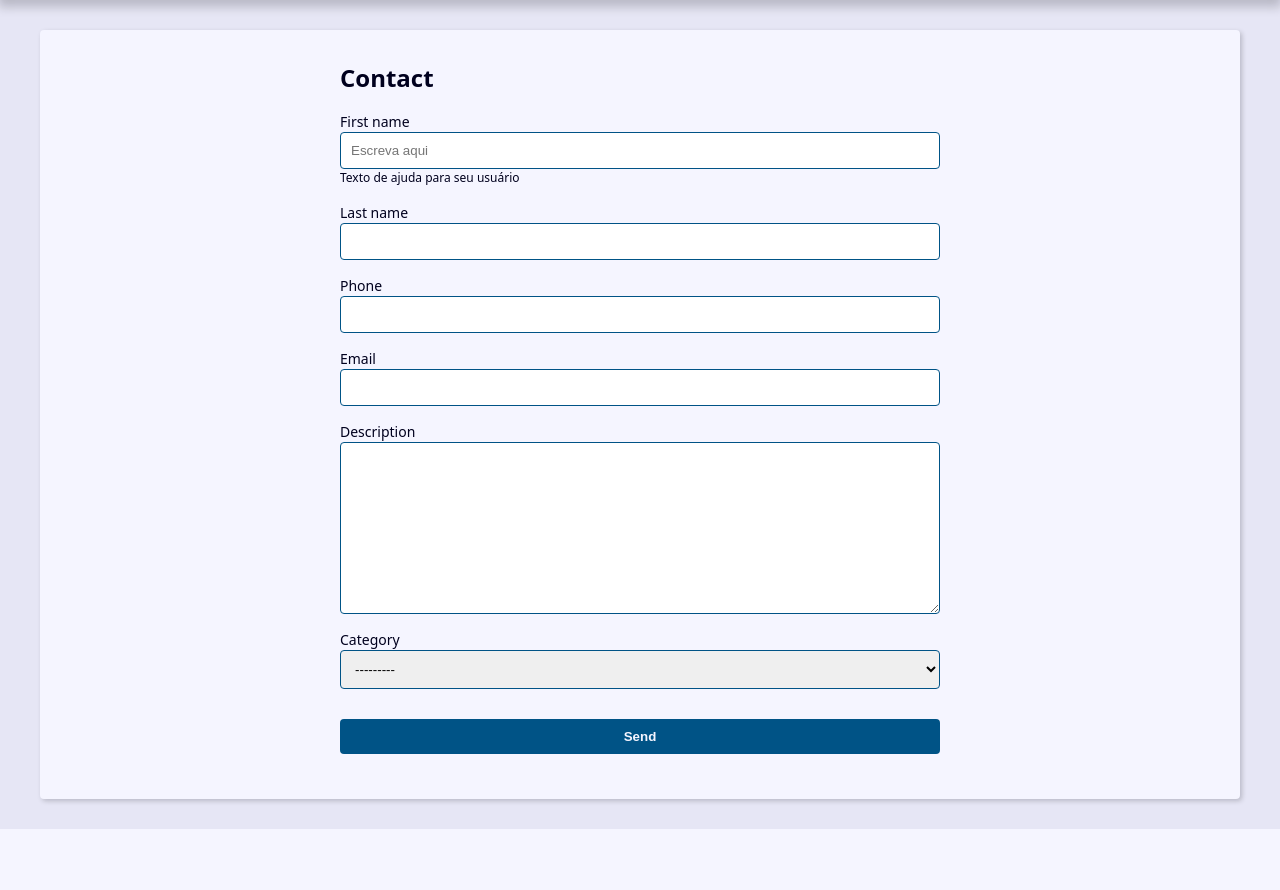
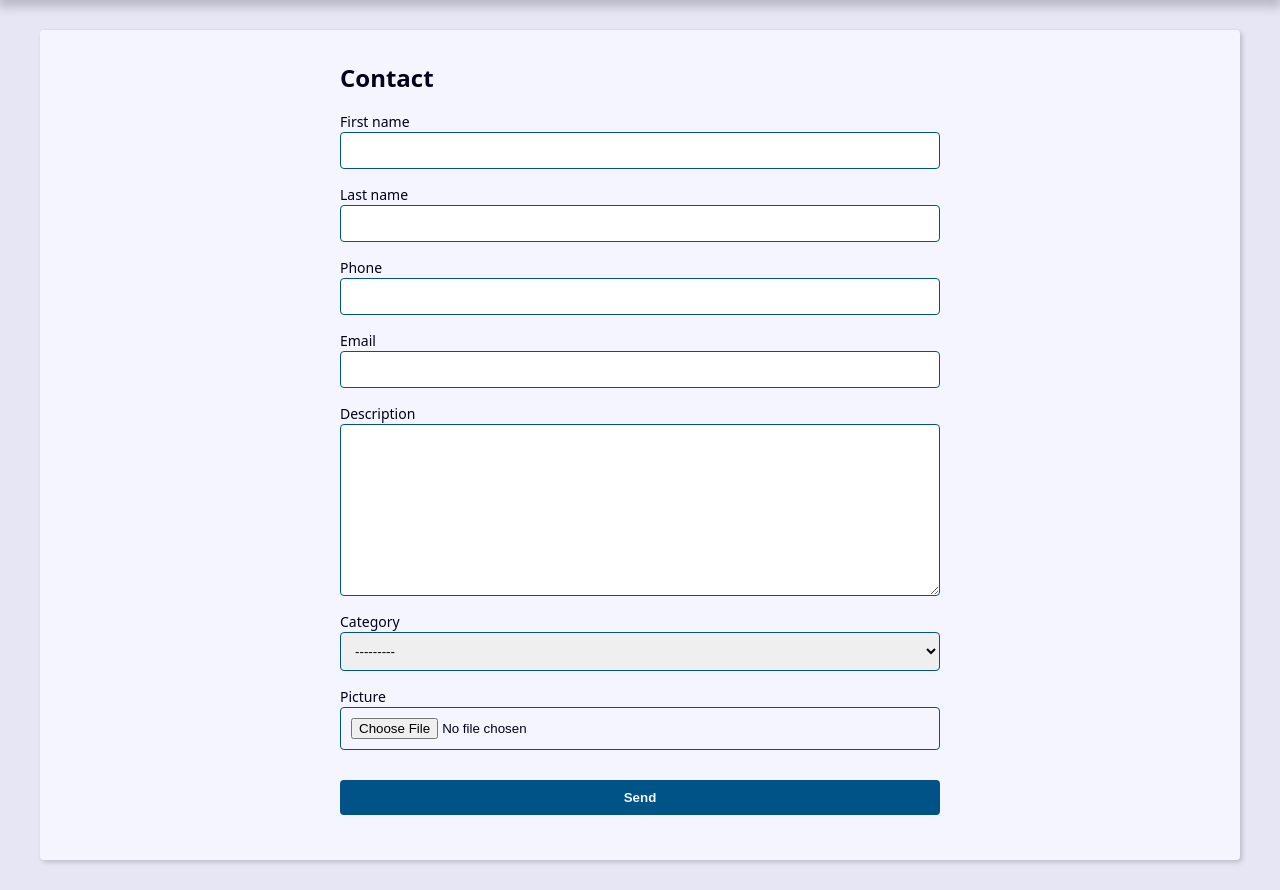
Before and after one commit to carvalhomaykon/projeto-django-python, a Django app: page /contact/create/ in a window 1280 px wide. Shown: the part 239-1129 px from the top of the page. Before the commit the page ends 1068 px from the top, so only its background shows below. Run offline with Django 5.2, Linux system fonts and the light colour scheme; data comes from the database, SQL or seed files in the repository; both versions use the stored data as it was after the commit.

Commit message:
Trabalhando com ImageField

```diff
--- a/projeto-agenda/contact/forms.py
+++ b/projeto-agenda/contact/forms.py
@@ -5,20 +5,20 @@ from . import models
 # Criar formulário no django:
 # Criar a classe
 class ContactForm(forms.ModelForm):
-    first_name = forms.CharField(
-        widget=forms.TextInput(
-            attrs={
-                'class': 'classe-a classe-b',
-                'placeholder' : 'Escreva aqui',
-            }
-        ),
-        #label='Primeiro Nome'
-        # help_text='Texto de ajuda para seu usuário'
-        help_text='Texto de ajuda para seu usuário'
-    )
+   #first_name = forms.CharField(
+    #    widget=forms.TextInput(
+    #        attrs={
+    #            'class': 'classe-a classe-b',
+    #            'placeholder' : 'Escreva aqui',
+    #        }
+    #    ),
+    #    #label='Primeiro Nome'
+    #    # help_text='Texto de ajuda para seu usuário'
+    #    help_text='Texto de ajuda para seu usuário'
+    #)
 
-    def __init__(self, *args, **kwargs):
-        super().__init__(*args, **kwargs)
+    #def __init__(self, *args, **kwargs):
+    #    super().__init__(*args, **kwargs)
 
         #self.fields['first_name'].widget.attrs.update({
         #    'class': 'classe-a classe-b',
@@ -28,11 +28,21 @@ class ContactForm(forms.ModelForm):
     # forms.Form -> Criar um formulário do zero
     # forms.ModelForm -> Form baseado num modelo
     # Indicar Models
+
+    picture = forms.ImageField(
+        widget=forms.FileInput(
+            attrs={
+                'acept': 'image/*'
+            }
+        )
+    )
+
     class Meta:
         model = models.Contact
         fields = (
             'first_name', 'last_name', 'phone',
             'email', 'description', 'category',
+            'picture',
         )
         #widgets = {
         #    'first_name': forms.TextInput(
--- a/projeto-agenda/contact/templates/contact/contact.html
+++ b/projeto-agenda/contact/templates/contact/contact.html
@@ -12,6 +12,12 @@
         <p><b>Created Date: </b> {{ contact.creates_date }} </p>
         <p><b>Description: </b> {{ contact.description }} </p>
         <p><b>Category: </b> {{ contact.category.name }} </p>
+
+        {% if contact.picture %}
+            <p>
+                <img src="{{ contact.picture.url }}" alt="{{ contact.first_name }} {{ contact.last_name }}">
+            </p>
+        {% endif %}
 
         <div class="contact-links">
             <a class="btn btn-link" href="{% url "contact:update" contact.id %}"> Update </a>
--- a/projeto-agenda/contact/templates/contact/create.html
+++ b/projeto-agenda/contact/templates/contact/create.html
@@ -39,6 +39,12 @@
                       </p>
                     {% endif %}
                   </div>
+
+                  {% if field.name == 'picture' and field.value.url %}
+                    <div class="form-group">
+                      <img src="{{ field.value.url }}" alt="">
+                    </div>
+                  {% endif %}
           {% endfor %}
         </div>
 
--- a/projeto-agenda/contact/views/contact_forms.py
+++ b/projeto-agenda/contact/views/contact_forms.py
@@ -16,7 +16,7 @@ def create(request):
         #print (request.POST.get('last_name'))
         #print ()
 
-        form = ContactForm(request.POST)
+        form = ContactForm(request.POST, request.FILES)
 
         context = {
             'form': form,
@@ -64,7 +64,7 @@ def update(request, contact_id):
         #print (request.POST.get('last_name'))
         #print ()
 
-        form = ContactForm(request.POST, instance=contact)
+        form = ContactForm(request.POST, request.FILES, instance=contact)
 
         context = {
             'form': form,
```
Also changed, not shown: projeto-agenda/db.sqlite3.
